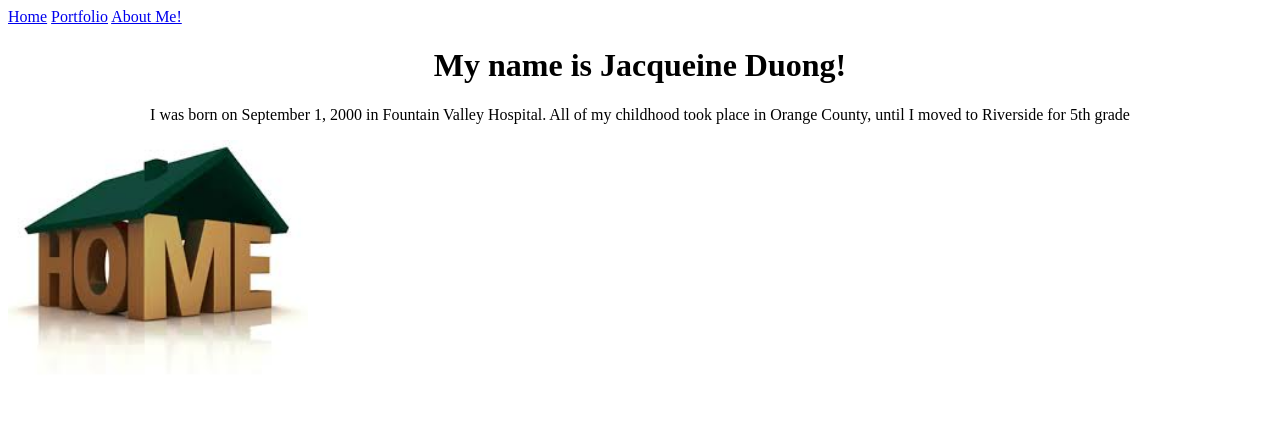
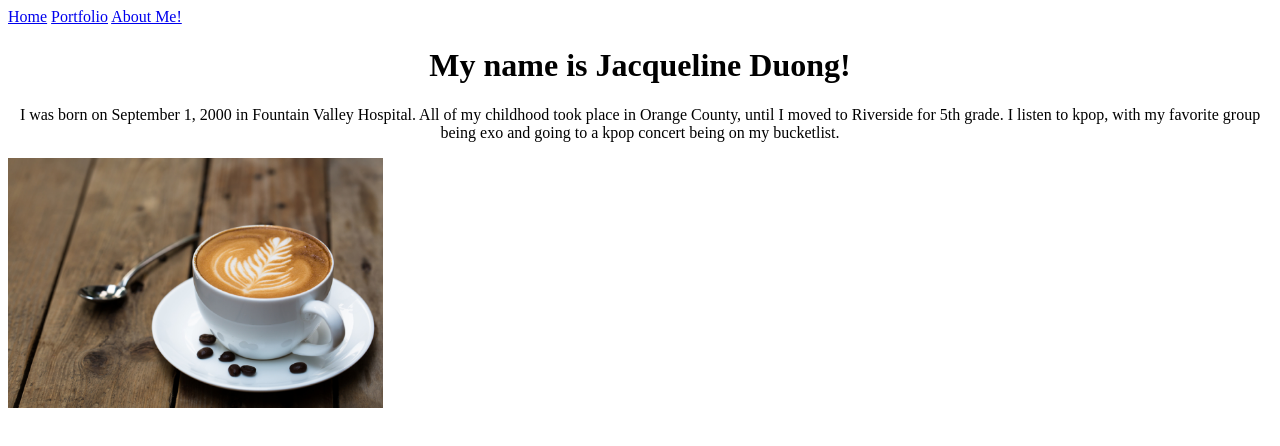
Before and after one commit to jduong3/jduong3.github.io, a plain HTML site: page aboutme.html in a window 1280 px wide. Drawn offline with Linux system fonts and the light colour scheme.

Commit message:
bucketlist.

```diff
--- a/aboutme.html
+++ b/aboutme.html
@@ -9,9 +9,10 @@
     <a href="portfolio.html">Portfolio</a>
     <a href="aboutme.html">About Me!</a>
     <center>
-      <h1>My name is Jacqueine Duong!</h1>
-    <p>I was born on September 1, 2000 in Fountain Valley Hospital. All of my childhood took place in Orange County, until I moved to Riverside for 5th grade</p>
+      <h1>My name is Jacqueline Duong!</h1>
+    <p>I was born on September 1, 2000 in Fountain Valley Hospital. All of my childhood took place in Orange County,
+    until I moved to Riverside for 5th grade. I listen to kpop, with my favorite group being exo and going to a kpop concert being on my bucketlist.  </p>
     </center>
-    <img src="images/home.jpg" height="250">
+    <img src="images/coffeeshop.jpg" height="250">
   </body>
 </html>
```
Also changed, not shown: images/coffeeshop.jpg (added), portfolio.html (indentation only).
